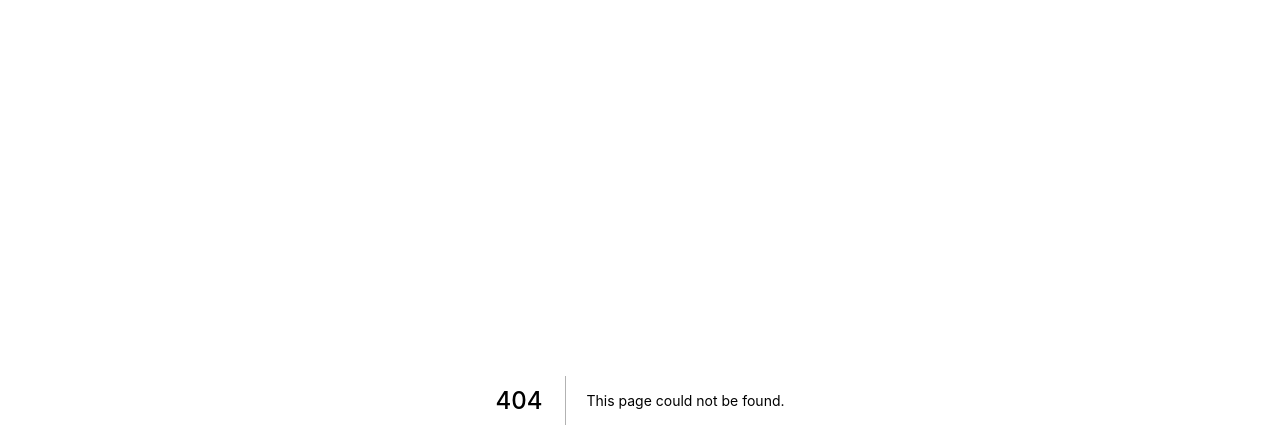
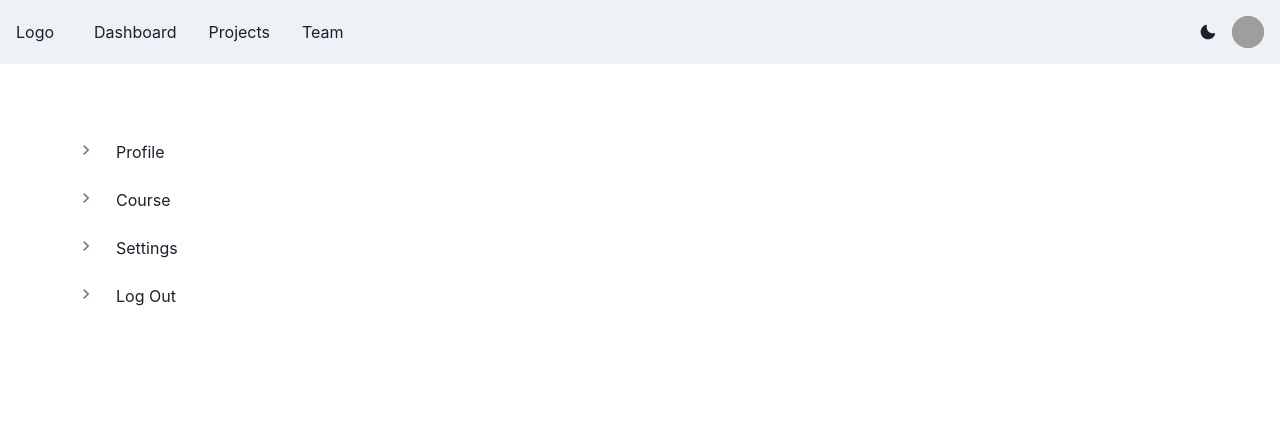
Before and after one commit to priambudiLB/SeTEAM, a Next.js app: page /dashboard in a window 1280 px wide. Before the commit this address had no page. Shown: the top 448 px of the page. Built offline with nearby package versions, Linux system fonts and the light colour scheme; grey boxes are pictures that could not be loaded.

Commit message:
sidebar component

```diff
--- a/components/navbar.js
+++ b/components/navbar.js
@@ -1,4 +1,3 @@
-import { ReactNode } from "react";
 import {
   Box,
   Flex,
@@ -17,6 +16,7 @@ import {
   useColorMode,
   Stack,
 } from "@chakra-ui/react";
+
 import { HamburgerIcon, CloseIcon, MoonIcon, SunIcon } from "@chakra-ui/icons";
 
 const Links = ["Dashboard", "Projects", "Team"];
--- /dev/null
+++ b/components/navitem.js
@@ -0,0 +1,48 @@
+import React from "react";
+import {
+  Flex,
+  Text,
+  Icon,
+  Link,
+  Menu,
+  MenuButton,
+  MenuList,
+} from "@chakra-ui/react";
+
+// import NavHoverBox from "../components/NavHoverBox";
+
+export default function navitem({ icon, title, description, active, navSize }) {
+  return (
+    <Flex
+      flexDir="column"
+      w="100%"
+      alignItems={navSize == "small" ? "center" : "flex-start"}
+    >
+      <Menu placement="right">
+        <Link
+          backgroundColor={active && "#AEC8CA"}
+          p={3}
+          borderRadius={8}
+          _hover={{ textDecor: "none", backgroundColor: "#AEC8CA" }}
+          w={navSize == "large" && "100%"}
+        >
+          {/* <MenuButton w="100%"> */}
+          <Flex>
+            <Icon
+              as={icon}
+              fontSize="xl"
+              color={active ? "#82AAAD" : "gray.500"}
+            />
+            <Text ml={5} display={navSize == "small" ? "none" : "flex"}>
+              {title}
+            </Text>
+          </Flex>
+          {/* </MenuButton> */}
+        </Link>
+        {/* <MenuList py={0} border="none" w={200} h={200} ml={5}>
+          <NavHoverBox title={title} icon={icon} description={description} />
+        </MenuList> */}
+      </Menu>
+    </Flex>
+  );
+}
--- /dev/null
+++ b/components/sidebar.js
@@ -0,0 +1,49 @@
+import {
+  Box,
+  Button,
+  Drawer,
+  DrawerOverlay,
+  DrawerCloseButton,
+  DrawerHeader,
+  DrawerBody,
+  DrawerContent,
+  VStack,
+  Text,
+  Spacer,
+  Flex,
+  Grid,
+  HStack,
+  IconButton,
+  Divider,
+  Avatar,
+  Heading,
+} from "@chakra-ui/react";
+
+import { ChevronRightIcon } from "@chakra-ui/icons";
+
+import NavItem from "../components/navitem";
+import { useState } from "react";
+
+const Sidebar = ({ titles }) => {
+  const [navSize, setnavSize] = useState("large");
+  return (
+    <Flex
+      p="5%"
+      flexDir="column"
+      w="300px"
+      alignItems={navSize == "small" ? "center" : "flex-start"}
+      as="nav"
+    >
+      {titles.map((title) => (
+        <NavItem
+          navSize={navSize}
+          icon={ChevronRightIcon}
+          title={title}
+          key={title}
+        ></NavItem>
+      ))}
+    </Flex>
+  );
+};
+
+export default Sidebar;
--- a/package.json
+++ b/package.json
@@ -15,7 +15,8 @@
     "framer-motion": "^4.1.17",
     "next": "12.0.3",
     "react": "17.0.2",
-    "react-dom": "17.0.2"
+    "react-dom": "17.0.2",
+    "react-icons": "^4.3.1"
   },
   "devDependencies": {
     "eslint": "7.32.0",
--- /dev/null
+++ b/pages/dashboard.js
@@ -0,0 +1,20 @@
+import { Text, Flex } from "@chakra-ui/react";
+
+import SideBar from "../components/sidebar";
+import NavBar from "../components/navbar";
+
+const dashboard = () => {
+  const titles = ["Profile", "Course", "Settings", "Log Out"];
+
+  return (
+    <div>
+      <NavBar></NavBar>
+      <SideBar titles={titles}></SideBar>
+      <Flex>
+        <Text></Text>
+      </Flex>
+    </div>
+  );
+};
+
+export default dashboard;
```
Also changed, not shown: 1 other file (tests, documents, lock files or other folders).
